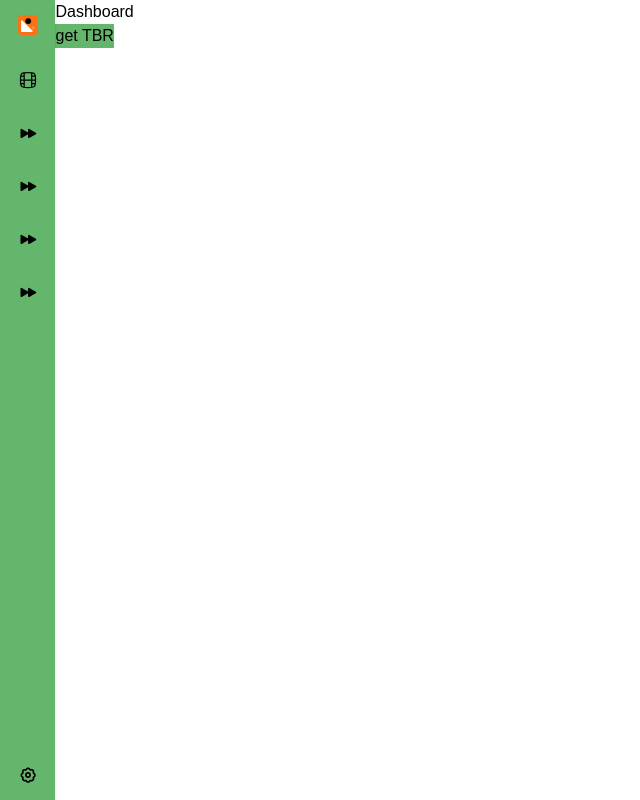
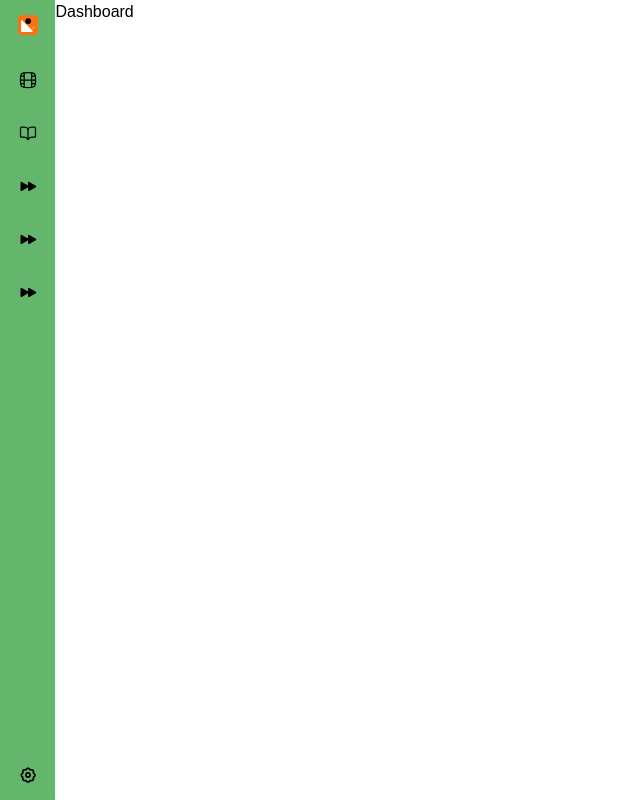
Before and after one commit to reaperhound/shelfspace-next, a Next.js app: page / in a window 1280 px wide. Shown: the whole page, without its empty margins (0-640 px from the left). Built offline with nearby package versions, Linux system fonts and the light colour scheme.

Commit message:
Books Section completed, pagination remains

```diff
--- /dev/null
+++ b/app/books/[page]/loading.tsx
@@ -0,0 +1,17 @@
+export default function Loading() {
+  return (
+    <div className='w-full grid place-items-center p-[5vh] bg-granny-smith-apple-50'>
+      <div className='grid grid-cols-5 place-items-center gap-x-[13px] gap-y-2 w-fit'>
+        {Array.from({ length: 10 }).map((_, i) => (
+          <SkeletonCard key={i} />
+        ))}
+      </div>
+    </div>
+  );
+}
+
+function SkeletonCard() {
+  return (
+    <div className='bg-gray-200/60 w-[182px] h-[273px] rounded-[12px] overflow-hidden animate-pulse' />
+  );
+}
--- /dev/null
+++ b/app/books/[page]/page.tsx
@@ -0,0 +1,21 @@
+import getTBR from "@/app/serverActions/books";
+import Card from "@/components/Card";
+
+type BookGridProps = {
+  params: Promise<{ page: string }>;
+};
+
+export default async function BookGrid({ params }: BookGridProps) {
+  const { page } = await params;
+  const books = await getTBR(page);
+  return (
+    <div className='w-full grid place-items-center p-[5vh] bg-granny-smith-apple-50'>
+      <div className='grid grid-cols-5 place-items-center gap-x-[13px] gap-y-2 w-fit'>
+        {books.map((book) => (
+          <Card url2x={book.coverImage} key={book.coverImage} />
+        ))}
+      </div>
+      {/* <Pagination currentPage={Number(page)} totalPages={totalPages} /> */}
+    </div>
+  );
+}
--- a/app/page.tsx
+++ b/app/page.tsx
@@ -5,9 +5,6 @@ export default function Home() {
     <div className='w-[100vw] h-[100vh] ajmal'>
       <title>Shelf Space</title>
       <h1>Dashboard</h1>
-      <button className='bg-granny-smith-apple-300' onClick={getTBR}>
-        get TBR
-      </button>
     </div>
   );
 }
--- a/app/serverActions/books.ts
+++ b/app/serverActions/books.ts
@@ -1,9 +1,9 @@
 "use server";
 import * as cheerio from "cheerio";
 
-export default async function getTBR() {
+export default async function getTBR(pageNum: string) {
   const result = await fetch(
-    "https://app.thestorygraph.com/to-read/eithan_arellius",
+    `https://app.thestorygraph.com/to-read/eithan_arellius?page=${pageNum}`,
     {
       headers: {
         Cookie:
@@ -17,7 +17,7 @@ export default async function getTBR() {
   const html = await result.text();
   const parsed = parseBookHtml(html);
   console.log("🚀 ~ getTBR ~ parsed:", parsed);
-  return html;
+  return parsed;
 }
 
 function parseBookHtml(html: string) {
--- a/components/Sidebar.tsx
+++ b/components/Sidebar.tsx
@@ -11,7 +11,9 @@ export default function Sidebar() {
         <Link href={"/movies/1"}>
           <Image src={"/movie.svg"} alt='Logo' width={20} height={20} />
         </Link>
-        <Image src={"/movies.svg"} alt='Logo' width={20} height={20} />
+        <Link href={"/books/1"}>
+          <Image src={"/bookOpen.svg"} alt='Logo' width={20} height={20} />
+        </Link>
         <Image src={"/movies.svg"} alt='Logo' width={20} height={20} />
         <Image src={"/movies.svg"} alt='Logo' width={20} height={20} />
         <Image src={"/movies.svg"} alt='Logo' width={20} height={20} />
--- a/next.config.ts
+++ b/next.config.ts
@@ -10,6 +10,12 @@ const nextConfig: NextConfig = {
         port: "",
         pathname: "/**",
       },
+      {
+        protocol: "https",
+        hostname: "cdn.thestorygraph.com",
+        port: "",
+        pathname: "/**",
+      },
     ],
   },
 };
```
